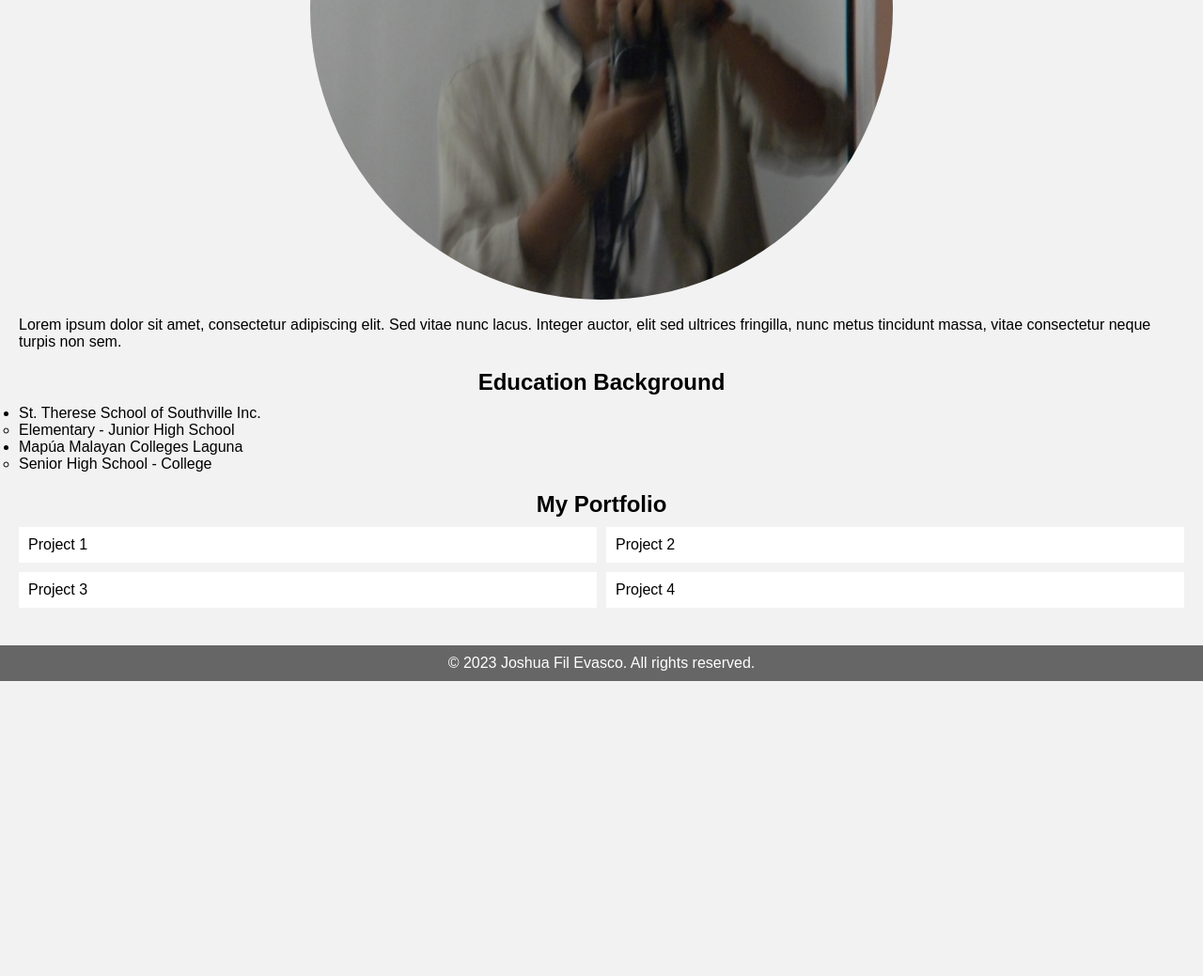
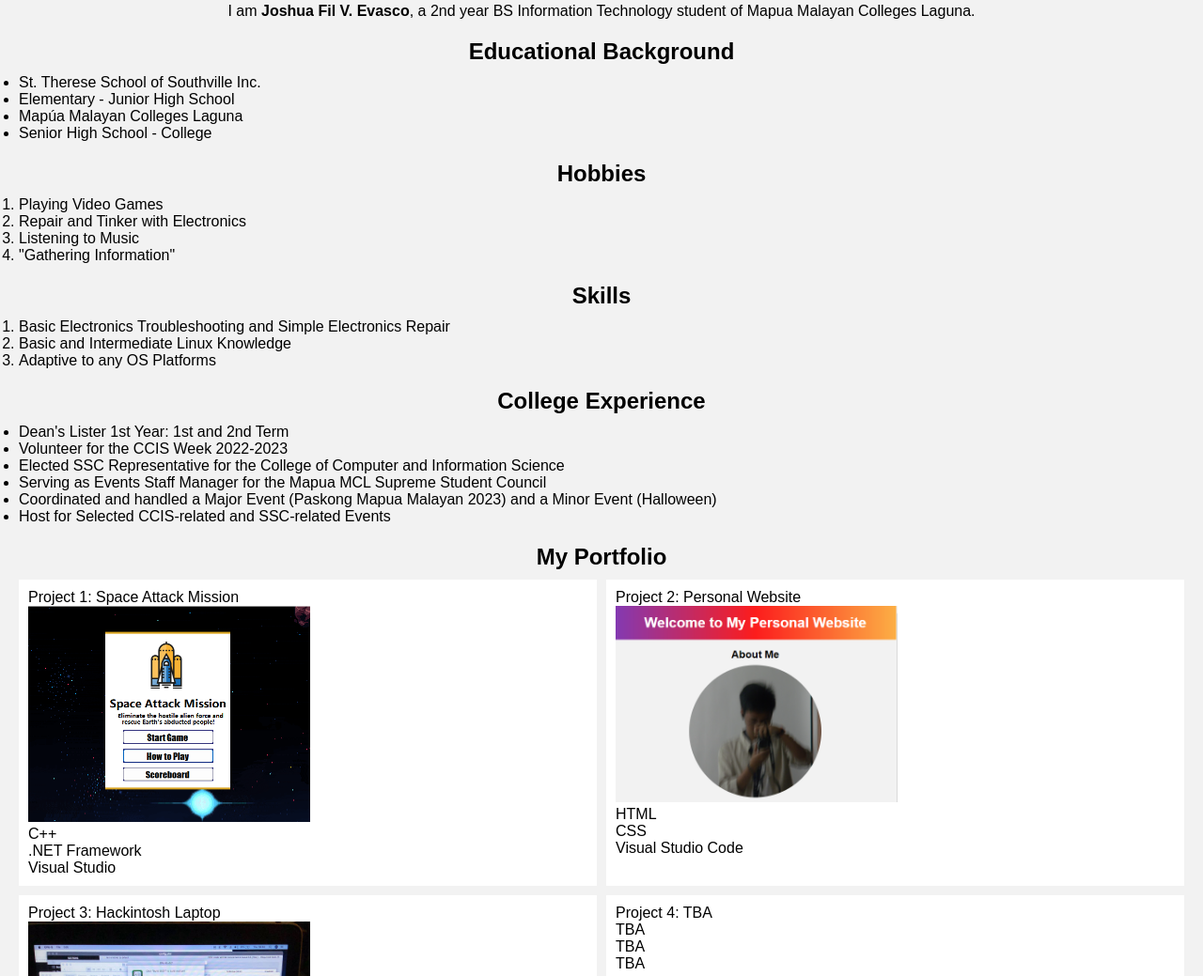
Before and after one commit to hyoono/hyoono.github.io, a plain HTML site: page index.html in a window 1280 px wide. Shown: the part 436-1475 px from the top of the page at 94% size. Before the commit the page ends 1161 px from the top, so only its background shows below. Drawn offline with Linux system fonts and the light colour scheme.

Commit message:
Added more information regarding myself.

```diff
--- a/index.html
+++ b/index.html
@@ -12,29 +12,129 @@
     <main>
         <section>
             <h2>About Me</h2>
-            <img src="D1SCN1119.JPG" width="300" class="center"></img>
+            <img src="D1SCN1119.JPG" width="300" class="midcirc"></img>
             <br>
-            <p>Lorem ipsum dolor sit amet, consectetur adipiscing elit. Sed vitae nunc lacus. Integer auctor, elit sed ultrices fringilla, nunc metus tincidunt massa, vitae consectetur neque turpis non sem.</p>
+            <p><center>I am <b>Joshua Fil V. Evasco</b>, a 2nd year BS Information Technology student of Mapua Malayan Colleges Laguna.</center></p>
         </section>
 
         <section>
-            <h2>Education Background</h2>
-            <ul>
-                <li>St. Therese School of Southville Inc.</li>
-                    <ul><li>Elementary - Junior High School</li></ul>
-                <li>Mapúa Malayan Colleges Laguna</li>
-                <ul><li>Senior High School - College</li></ul>
-            </ul>
+            <h2>Educational Background</h2>
+            <div class="list-container">
+                <ul>
+                    <li>St. Therese School of Southville Inc.</li>
+                    <li>Elementary - Junior High School</li>
+                    <li>Mapúa Malayan Colleges Laguna</li>
+                    <li>Senior High School - College</li>
+                </ul>
+            </div>
         </section>
+        <section>
+            <h2>Hobbies</h2>
+            <div class="list-container">
+                <ol>
+                    <li>Playing Video Games</li>
+                    <li>Repair and Tinker with Electronics</li>
+                    <li>Listening to Music</li>
+                    <li>"Gathering Information"</li>
 
+                </ol>
+            </div>
+        </section>
+        <section>
+            <h2>Skills</h2>
+            <div class="list-container">
+                <ol>
+                    <li>Basic Electronics Troubleshooting and Simple Electronics Repair</li>
+                    <li>Basic and Intermediate Linux Knowledge</li>
+                    <li>Adaptive to any OS Platforms</li>
+                </ol>
+            </div>
+        </section>
+        <section>
+            <h2>College Experience</h2>
+            <div class="list-container">
+                <ul>
+                    <li>Dean's Lister 1st Year: 1st and 2nd Term</li>
+                    <li>Volunteer for the CCIS Week 2022-2023</li>
+                    <li>Elected SSC Representative for the College of Computer and Information Science</li>
+                    <li>Serving as Events Staff Manager for the Mapua MCL Supreme Student Council</li>
+                    <li>Coordinated and handled a Major Event (Paskong Mapua Malayan 2023) and a Minor Event (Halloween)</li>
+                    <li>Host for Selected CCIS-related and SSC-related Events</li>
+                </ul>
+            </div>
+        </section>
         <section>
             <h2>My Portfolio</h2>
             <div class="grid-container">
-                <div class="grid-item">Project 1</div>
-                <div class="grid-item">Project 2</div>
-                <div class="grid-item">Project 3</div>
-                <div class="grid-item">Project 4</div>
+                <div class="grid-item">Project 1:  Space Attack Mission
+                    <div class="flex-container">
+                        <img src="project1.png" width="300" >
+                        </img>
+                    </div>
+                    <div class="flex-container">
+                        <div class="textdesc">
+                            C++
+                        </div>
+                        <div class="textdesc">
+                            .NET Framework
+                        </div>
+                        <div class="textdesc">
+                            Visual Studio
+                        </div>
+                    </div>
+                </div>
+                <div class="grid-item">Project 2: Personal Website
+                    <div class="flex-container">
+                        <img src="project2.png" width="300" >
+                        </img>
+                    </div>
+                    <div class="flex-container">
+                        <div class="textdesc">
+                            HTML
+                        </div>
+                        <div class="textdesc">
+                            CSS
+                        </div>
+                        <div class="textdesc">
+                            Visual Studio Code
+                        </div>
+                    </div>
+                </div>
+                <div class="grid-item">Project 3: Hackintosh Laptop
+                    <div class="flex-container">
+                        <img src="project3.jpg" width="300" >
+                        </img>
+                    </div>
+                    <div class="flex-container">
+                        <div class="textdesc">
+                            macOS
+                        </div>
+                        <div class="textdesc">
+                            Clover
+                        </div>
+                        <div class="textdesc">
+                            UEFI
+                        </div>
+                    </div>
+                </div>
+                <div class="grid-item">Project 4: TBA
+                    <div class="flex-container">
+
+                    </div>
+                    <div class="flex-container">
+                        <div class="textdesc">
+                            TBA
+                        </div>
+                        <div class="textdesc">
+                            TBA
+                        </div>
+                        <div class="textdesc">
+                            TBA
+                        </div>
+                    </div>
+                </div>
             </div>
+
         </section>
 
     </main>
```
